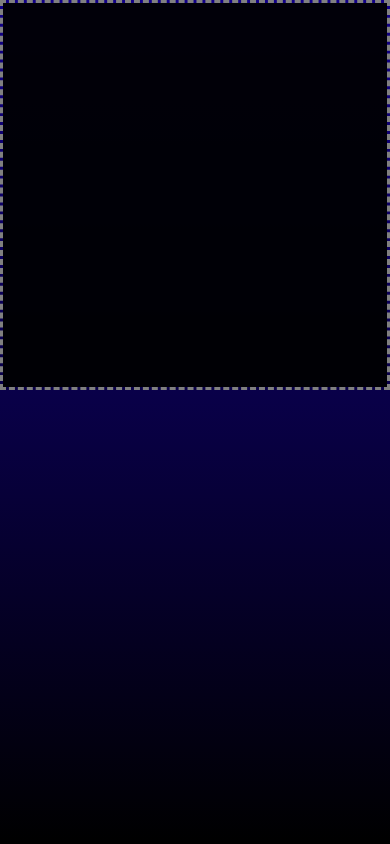
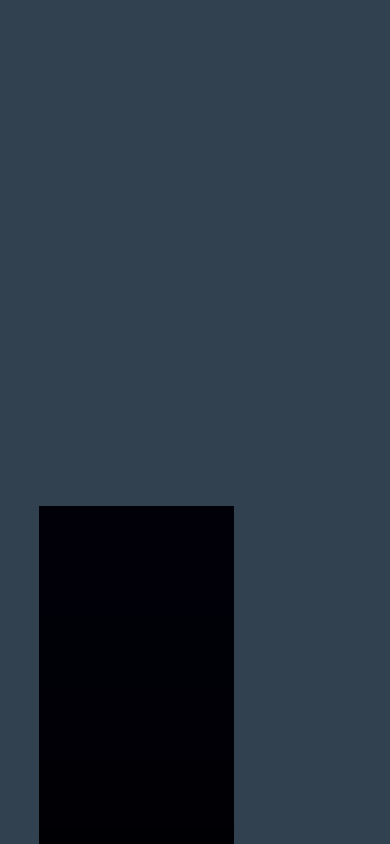
Before and after one commit to winsvold/julekort, a Next.js app: page /mask in a window 390 px wide. Shown: the top 844 px of the page. Built offline with nearby package versions, Linux system fonts and the light colour scheme.

Commit message:
gjør mask mer responsiv

```diff
--- a/pages/mask.tsx
+++ b/pages/mask.tsx
@@ -1,13 +1,14 @@
 import * as React from "react";
-import { SVGProps, useReducer } from "react";
+import { MutableRefObject, SVGProps, useReducer, useRef, useState } from "react";
 import styled from "styled-components/macro";
+import { useMount } from "react-use";
 
 const StyledSvg = styled.svg`
-  border: dashed gray 0.2rem;
   position: absolute;
   top: 0;
   left: 0;
-  z-index: 1000;
+  width: 100%;
+  height: 100%;
 `;
 
 const Circle = (props: SVGProps<SVGCircleElement>) => <circle {...props} filter="url(#blur)" />;
@@ -21,52 +22,72 @@ interface CircleI {
 function reducer(state: CircleI[], action: { type: "newCircle"; x: number; y: number }): CircleI[] {
   switch (action.type) {
     case "newCircle":
-      return [...state, { cx: action.x, cy: action.y, r: 20 }];
+      return [...state, { cx: action.x, cy: action.y, r: 150 }];
     default:
       return state;
   }
 }
 
-export const SVGMask = () => {
+function getRelativePostion(e: React.MouseEvent) {
+  const rect = e.currentTarget.getBoundingClientRect();
+  const x = e.clientX - rect.left;
+  const y = e.clientY - rect.top;
+  return { x, y };
+}
+
+export const SVGMask = (props: { parentRef?: MutableRefObject<HTMLElement> }) => {
   const [circles, dispatch] = useReducer(reducer, []);
+  const [rect, setRect] = useState<ClientRect | undefined>();
+
+  useMount(() => {
+    const rect = props.parentRef?.current?.getBoundingClientRect();
+    setRect(rect);
+  });
+
+  if (!rect) {
+    return null;
+  }
 
   const handleNewCircle = (e: React.MouseEvent) => {
-    const x = (e.nativeEvent.x * 100) / window.innerWidth;
-    const y = (e.nativeEvent.y * 100) / window.innerHeight;
+    const pos = getRelativePostion(e);
     dispatch({
       type: "newCircle",
-      x,
-      y,
+      ...pos,
     });
   };
 
   return (
-    <StyledSvg viewBox="0 0 100 100" onClick={handleNewCircle}>
+    <StyledSvg viewBox={`0 0 ${rect.width} ${rect.height}`} onClick={handleNewCircle}>
       <defs>
         <filter id="blur" x="-40%" y="-40%" height="180%" width="180%">
-          <feGaussianBlur stdDeviation="2.5" />
+          <feGaussianBlur stdDeviation="15" />
         </filter>
       </defs>
       <mask id="mymask">
-        <rect x={0} y={0} height={100} width={100} fill="#eee" />
+        <rect x={0} y={0} height={rect.height} width={rect.width} fill="#eee" />
         {circles.map((circle, i) => (
           <Circle {...circle} fill="black" key={i} />
         ))}
       </mask>
-      <rect x="0" y="0" height={100} width={100} mask="url(#mymask)" fill="black" />
+      <rect x={0} y={0} height={rect.height} width={rect.width} mask="url(#mymask)" fill="black" />
     </StyledSvg>
   );
 };
 
 const Style = styled.div`
+  position: relative;
   background: linear-gradient(#110088, black);
-  min-height: 100vh;
+  height: 80vh;
+  width: 50vw;
+  margin: 10%;
+  margin-top: 60vh;
 `;
 
 function Mask() {
+  const ref = useRef(null);
   return (
-    <Style>
-      <SVGMask />
+    <Style ref={ref}>
+      <SVGMask parentRef={ref} />
     </Style>
   );
 }
```
